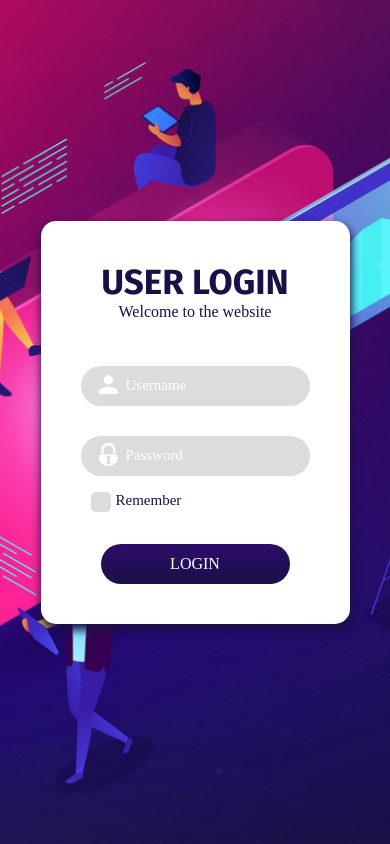
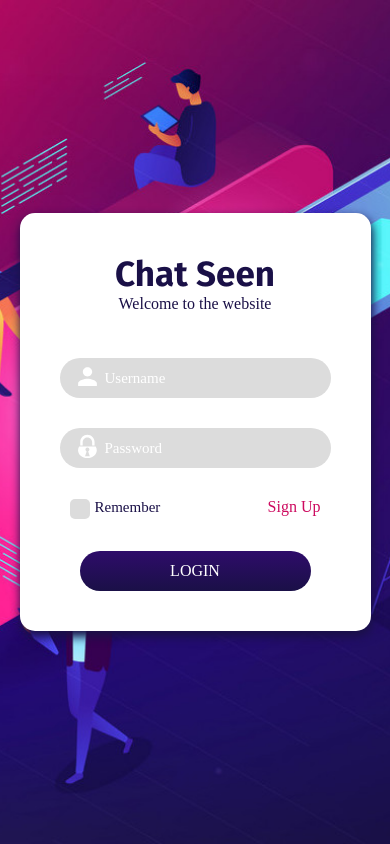
Before and after one commit to Zhoangp/App-chat, a React (Create React App) app: page / in a window 390 px wide. Built offline with nearby package versions, Linux system fonts and the light colour scheme; no server answers; a web font is replaced by a local one.

Commit message:
fix something

```diff
--- a/src/App.js
+++ b/src/App.js
@@ -1,6 +1,5 @@
-import SignIn from './views/sign_in'
 import Chat from './views/chat/Chat'
-import SignUp from './views/sign_up/index'
+import Sign from './views/sign/index'
 import {BrowserRouter, Route, Switch} from 'react-router-dom'
 import './sass/main.scss'
 function App() {
@@ -8,8 +7,7 @@ function App() {
     <BrowserRouter>
     <Switch>
       <Route path="/chat" component={Chat}/>
-      <Route path="/signup" component={SignUp} />
-      <Route path="/" exact component={SignIn}/>
+      <Route path="/"  component={Sign}/>
     </Switch>
     </BrowserRouter>
   );
--- a/src/sass/Sign/_signin.scss
+++ b/src/sass/Sign/_signin.scss
@@ -68,6 +68,7 @@
 
 
                 .signin_q {
+                    margin: 15px 0;
                     padding: 0 10px;
 
                     input {
@@ -127,7 +128,6 @@
                 }
                 .login {
                     margin-top: 35px;
-                    padding: 0 50px;
 
                     a {
                         cursor: pointer;
@@ -194,6 +194,7 @@
                 margin: auto;
 
                 .signin_left_cover {
+                    width: 80%;
                     background: white;
                     padding: 40px;
                     border-radius: 15px;
@@ -254,6 +255,19 @@
         }
     }
 }
+@media (max-width: 440px) {
+    .signin {
+        .signin_cover {
+
+            .signin_left {
+                width: 90%;
+                .signin_left_cover {
+                    width: 100%;
+                }
+            }
+        }
+    }
+}
 
 @media (max-width: 330px) {
     .signin {
--- /dev/null
+++ b/src/views/sign/index.jsx
@@ -0,0 +1,31 @@
+import React, { useState } from 'react';
+import { useEffect } from 'react';
+import { useHistory, useLocation, useParams } from 'react-router-dom';
+import SignIn from './sign_in/index'
+import SignUp from './sign_up/index'
+const Index = () => {
+  const sign = useLocation()
+  console.log(sign.pathname)
+  return (
+    <div>
+         <div className="signin">
+        <div className="signin_cover">
+          <div className="signin_left">
+            <div className="signin_left_cover">
+            <div className="signin_left_content">
+            <div className="signin_title">
+                <h1>Chat Seen</h1>
+                <span>Welcome to the website</span>
+              </div>
+              {sign.pathname === '/signup' ? <SignUp/> : <SignIn/>}
+            </div>
+            </div>
+          </div>
+          <div className="signin_img"></div>
+        </div>
+      </div>
+    </div>
+  );
+};
+
+export default Index;
--- /dev/null
+++ b/src/views/sign/sign_in/index.jsx
@@ -0,0 +1,50 @@
+import React, { Fragment, useState } from "react";
+import { NavLink } from "react-router-dom";
+import { GiPadlock } from "react-icons/gi";
+import { IoMdPerson } from "react-icons/io";
+import { Formik } from "formik";
+const Index = () => {
+  const [name, setName] = useState("");
+  const [roomId, setRommId] = useState("");
+  return (
+    <Formik render={formikProps => {
+      return (
+            <Fragment>
+
+              <div className="input">
+                <input
+                  type="text"
+                  placeholder="Username"
+                  onChange={(event) => {
+                    setName(event.target.value);
+                  }}
+                />
+                <IoMdPerson />
+              </div>
+              <div className="input">
+                <input
+                  type="text"
+                  placeholder="Password"
+                  onChange={(event) => {
+                    setRommId(event.target.value);
+                  }}
+                />
+                <GiPadlock />
+              </div>
+              <div className="signin_q">
+                  <input id="remember" type="checkbox" />
+                  <label htmlFor="remember" className="lable">Remember</label>
+                  <NavLink to="/signup">Sign Up</NavLink>
+              </div>
+              <div className="login">
+                <NavLink to={`/chat?name=${name}&room=${roomId}`}>LOGIN</NavLink>
+                </div>
+                </Fragment>
+
+      )
+    }}/>
+
+  );
+};
+
+export default Index;
--- /dev/null
+++ b/src/views/sign/sign_up/index.jsx
@@ -0,0 +1,53 @@
+import { Field, Form, Formik } from "formik";
+import React, { Fragment } from "react";
+import { GiPadlock } from "react-icons/gi";
+import { IoMdPerson } from "react-icons/io";
+import {MdDriveFileRenameOutline} from 'react-icons/md'
+import { NavLink } from "react-router-dom";
+
+const Index = (props) => {
+  return (
+    <Formik
+        initialValues={{
+            taikhoan: "",
+            matKhau: "",
+            email: "",
+            soDt: "",
+            maNhom: "",
+            maLoaiNguoiDung: "",
+            hoTen: ""
+        }
+        }
+      render={(formikProps) => {
+        return (
+
+          <Fragment>
+
+            <div className="input">
+              <Field  name="hoTen" placeholder="Name" type="text"/>
+              <MdDriveFileRenameOutline/>
+            </div>
+            <div className="input"><Field  name="taikhoan" placeholder="Username" type="text"/>
+                <IoMdPerson />
+
+            </div>
+              <div className="input"><Field  name="matKhau" placeholder="Password" type="password"/>
+              <GiPadlock />
+
+              </div>
+              <div className="signin_q">
+                  <input id="remember" type="checkbox" />
+                  <label htmlFor="remember" className="lable"> I agree</label>
+                  <NavLink to="/">Sign In</NavLink>
+              </div>
+              <div className="login">
+                <NavLink to={`/chat`}>SIGN UP</NavLink>
+                </div>
+          </Fragment>
+        );
+      }}
+    />
+  );
+};
+
+export default Index;
--- a/src/views/sign_in/index.jsx
+++ /dev/null
@@ -1,56 +0,0 @@
-import React, { useState } from "react";
-import { NavLink } from "react-router-dom";
-import { GiPadlock } from "react-icons/gi";
-import { IoMdPerson } from "react-icons/io";
-const Index = () => {
-  const [name, setName] = useState("");
-  const [roomId, setRommId] = useState("");
-  return (
-    <div className="signin">
-      <div className="signin_cover">
-
-        <div className="signin_left">
-          <div className="signin_left_cover">
-          <div className="signin_left_content">
-            <div className="signin_title">
-              <h1>USER LOGIN</h1>
-              <span>Welcome to the website</span>
-            </div>
-            <div className="input">
-              <input
-                type="text"
-                placeholder="Username"
-                onChange={(event) => {
-                  setName(event.target.value);
-                }}
-              />
-              <IoMdPerson />
-            </div>
-            <div className="input">
-              <input
-                type="text"
-                placeholder="Password"
-                onChange={(event) => {
-                  setRommId(event.target.value);
-                }}
-              />
-              <GiPadlock />
-            </div>
-            <div className="signin_q">
-            <input id="remember" type="checkbox" />
-                <label htmlFor="remember" className="lable">Remember</label>
-
-            </div>
-            <div className="login">
-              <NavLink to={`/chat?name=${name}&room=${roomId}`}>LOGIN</NavLink>
-              </div>
-          </div>
-          </div>
-        </div>
-        <div className="signin_img"></div>
-      </div>
-    </div>
-  );
-};
-
-export default Index;
--- a/src/views/sign_up/index.jsx
+++ /dev/null
@@ -1,34 +0,0 @@
-import { Field, Form, Formik } from "formik";
-import React from "react";
-
-const Index = (props) => {
-  return (
-    <Formik
-        initialValues={{
-            taikhoan: "",
-            matKhau: "",
-            email: "",
-            soDt: "",
-            maNhom: "",
-            maLoaiNguoiDung: "",
-            hoTen: ""
-        }
-        }
-      render={(formikProps) => {
-        return (
-          <Form>
-            <div className="input">
-              <Field  name="hoTen" placeholder="Name" type="text"/>
-              <Field  name="taikhoan" placeholder="Username" type="text"/>
-              <Field  name="matKhau" placeholder="Password" type="password"/>
-              <Field  name="email" placeholder="Email" type="email"/>
-            </div>
-            <button>Sign Up</button>
-          </Form>
-        );
-      }}
-    />
-  );
-};
-
-export default Index;
```
